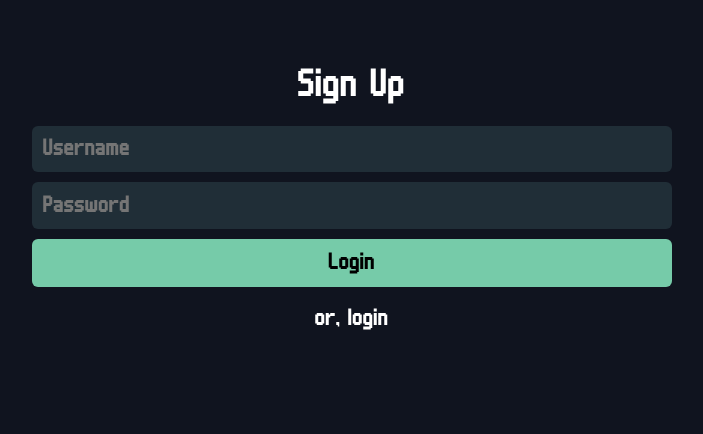
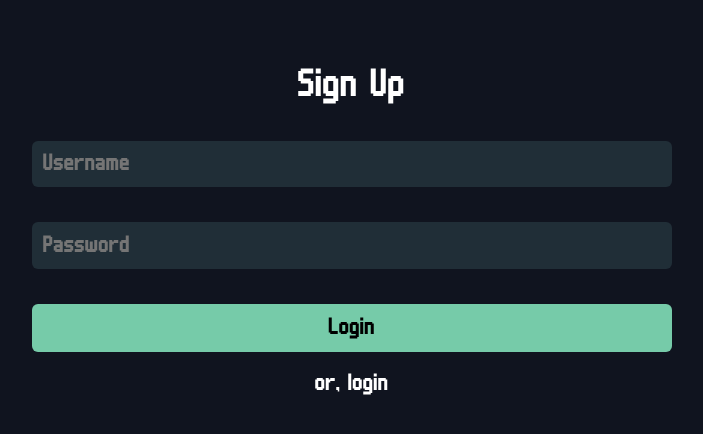
Before and after one commit to nozzelozze/BalatroRunTracker, a PHP site: page /signup in a window 1280 px wide. Shown: the part 98-532 px from the top of the page, without its empty margins (288-991 px from the left). Run offline with PHP 8.4, Linux system fonts and the light colour scheme; some libraries are stand-ins or nearby versions.

Commit message:
submit run, real run things

```diff
--- a/public/css/Pages/_new.scss
+++ b/public/css/Pages/_new.scss
@@ -0,0 +1,2 @@
+@use "../utils/utils" as utils;
+@use "../utils/palette" as palette;
--- a/public/css/main/_globals.scss
+++ b/public/css/main/_globals.scss
@@ -168,7 +168,7 @@ $button-variants: (
     }
 }
 
-.access-screen
+.form-screen
 {
     width: 100%;
     padding-top: 50px;
@@ -177,18 +177,30 @@ $button-variants: (
     &__title
     {
         font-size: 2.5em;
+
+        &--align-start
+        {
+            align-self: start;
+        }
     }
 
-    /* &__form
+    &__inputs
     {
-
-    } */
+        @include utils.flex-column(10px);
+        width: 100%;
+    }
 
     &__input
     {
-        width: 95vw;
-        max-width: r.$sm;
+        width: 100%;
         font-size: x-large;
+    }
+
+    &__label
+    {
+        font-size: x-large;
+        align-self: start;
+        margin-top: 20px;
     }
 
     &__tip
@@ -196,10 +208,11 @@ $button-variants: (
         font-size: x-large;
     }
 
-    form
+    &__form
     {
-        width: 50%;
-        @include utils.flex-column(10px);
+        width: 100%;
+        max-width: r.$sm;
+        @include utils.flex-column(35px);
     }
 }
 
--- a/public/css/style.css
+++ b/public/css/style.css
@@ -440,7 +440,7 @@ Uses function for static colors just to remain consistent
   background-color: #2F2F34;
 }
 
-.access-screen {
+.form-screen {
   width: 100%;
   padding-top: 50px;
   display: flex;
@@ -448,29 +448,41 @@ Uses function for static colors just to remain consistent
   justify-content: center;
   align-items: center;
   gap: 20px;
-  /* &__form
-  {
-
-  } */
 }
-.access-screen__title {
+.form-screen__title {
   font-size: 2.5em;
 }
-.access-screen__input {
-  width: 95vw;
-  max-width: 640px;
-  font-size: x-large;
+.form-screen__title--align-start {
+  align-self: start;
 }
-.access-screen__tip {
-  font-size: x-large;
-}
-.access-screen form {
-  width: 50%;
+.form-screen__inputs {
   display: flex;
   flex-direction: column;
   justify-content: center;
   align-items: center;
   gap: 10px;
+  width: 100%;
+}
+.form-screen__input {
+  width: 100%;
+  font-size: x-large;
+}
+.form-screen__label {
+  font-size: x-large;
+  align-self: start;
+  margin-top: 20px;
+}
+.form-screen__tip {
+  font-size: x-large;
+}
+.form-screen__form {
+  width: 100%;
+  max-width: 640px;
+  display: flex;
+  flex-direction: column;
+  justify-content: center;
+  align-items: center;
+  gap: 35px;
 }
 
 input {
--- a/public/index.php
+++ b/public/index.php
@@ -22,7 +22,7 @@ $routes = [
     "signup" => fn() => include VIEWS . "signup" . $i,
     "user" => fn() => include VIEWS . "user" . $i,
     "run" => fn() => include VIEWS . "run" . $i,
-    "new" => fn() => include VIEWS . "new" . $i,
+    "submit" => fn() => include VIEWS . "submit" . $i,
     "api" => fn() => $apiRouter->route(array_values($parts)[1])
 ];
 
--- a/public/js/events/forms.js
+++ b/public/js/events/forms.js
@@ -10,14 +10,17 @@ class FormHandler
     }
 }
 
-FormHandler.addForm("new-run-form", event => {
-    event.preventDefault();
-    const formData = new FormData(event.target);
-    const data = Object.fromEntries(formData.entries());
+FormHandler.addForm("submit-run-form", event =>
+{
+    event.preventDefault()
+    const formData = new FormData(event.target)
+    const data = Object.fromEntries(formData.entries())
+    data["UserID"] = 1;
     new ApiClient().POST("runs", data)
 })
 
-FormHandler.addForm("login-form", event => {
+FormHandler.addForm("login-form", event =>
+{
     event.preventDefault();
     new ApiClient().POST("login", {})
 })
--- a/src/services/UserService.php
+++ b/src/services/UserService.php
@@ -21,7 +21,7 @@ class UserService extends Service
                 u.Username,
                 u.CreatedAt,
                 MAX(r.Ante) AS HighestAnte,
-                MAX(r.Score) AS HighestScore,
+                MAX(r.BestHand) AS BestHand,
                 COUNT(r.RunID) AS RunsCompleted
             FROM
                 USERS u
--- a/src/ui/components/header.php
+++ b/src/ui/components/header.php
@@ -10,7 +10,7 @@
             <i class="fa-solid fa-house"></i>
             <span>Home</span>
         </a>
-        <a href="/new" class="button button--black header__button">
+        <a href="/submit" class="button button--black header__button">
             <i class="fa-solid fa-plus"></i>
             <span>Submit</span>
         </a>
--- a/src/ui/views/signup/index.php
+++ b/src/ui/views/signup/index.php
@@ -1,14 +1,14 @@
-<div class="access-screen">
-    <div class="access-screen__title">
-        Sign Up
-    </div>
-    <form class="access-screen__form" id="login-form">
-        <input class="access-screen__input" required type="text" name="Username" id="Username" placeholder="Username" />
-        <input class="access-screen__input" required type="password" name="Password" id="Password" placeholder="Password" />
+<div class="form-screen">
+    <form class="form-screen__form" id="login-form">
+        <div class="form-screen__title">
+            Sign Up
+        </div>
+        <input class="form-screen__input" required type="text" name="Username" id="Username" placeholder="Username" />
+        <input class="form-screen__input" required type="password" name="Password" id="Password" placeholder="Password" />
 
-        <button class="button access-screen__input button--green" type="submit">Login</button>
+        <button class="button form-screen__input button--green" type="submit">Login</button>
     </form>
-    <a class="access-screen__tip" href="/login">
+    <a class="form-screen__tip" href="/login">
         or, login
     </a>
 </div>
--- a/src/ui/views/user/index.php
+++ b/src/ui/views/user/index.php
@@ -41,8 +41,8 @@ $runs = RunService::read(["UserID" => $userId])["result"];
     <h1>Statistics</h1>
     <div class="statistics">
     <div class="statistics__item">
-        <div class="statistics__value"><?= $user["HighestScore"] ?></div>
-        <div class="statistics__label">Highest Score</div>
+        <div class="statistics__value"><?= $user["BestHand"] ?></div>
+        <div class="statistics__label">Best Hand</div>
     </div>
     <div class="statistics__item">
         <div class="statistics__value"><?= $user["HighestAnte"] ?></div>
```
Also changed, not shown: src/services/RunService.php (+78 -24 lines), src/ui/views/login/index.php (+9 -9 lines), src/ui/views/new/index.php (deleted, +0 -9 lines), src/ui/views/submit/index.php (added, +47 -0 lines), 2 other files.
